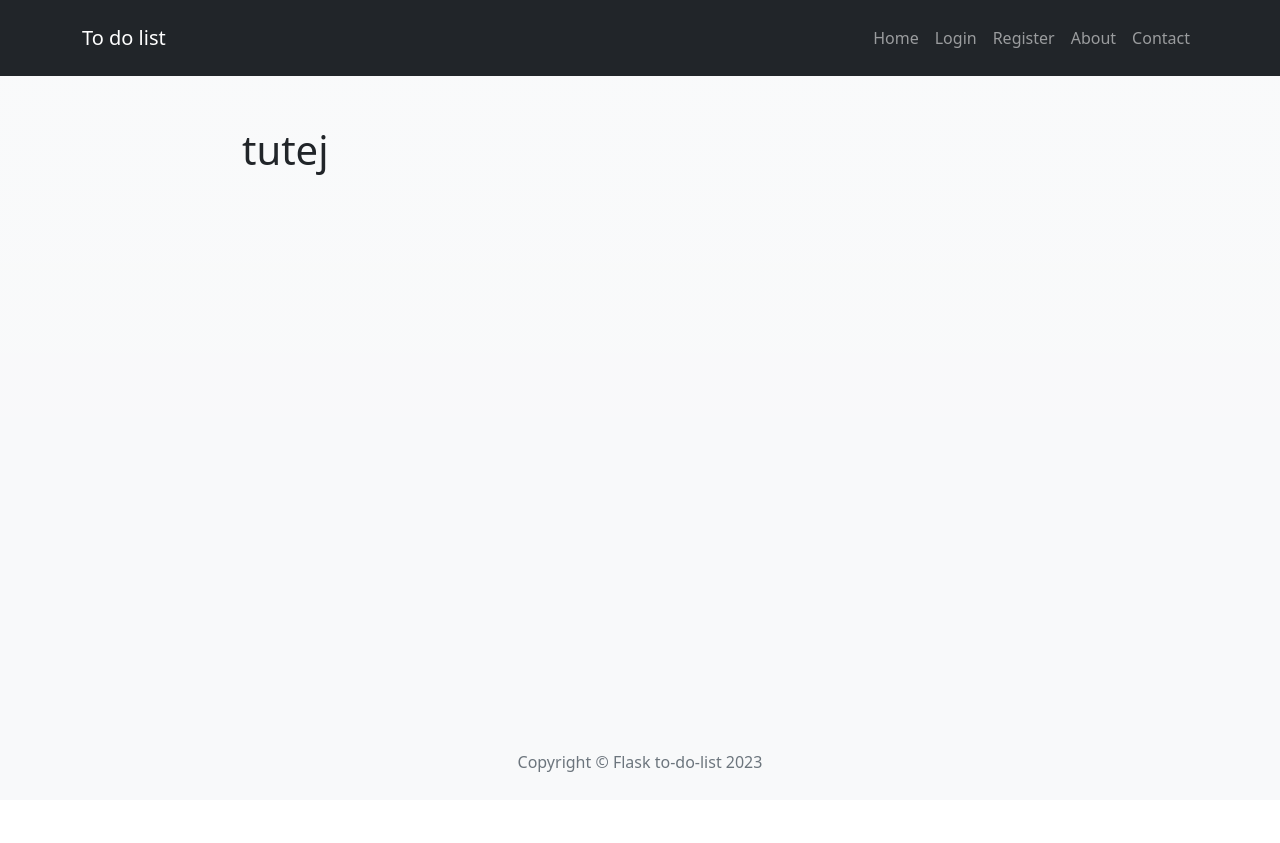
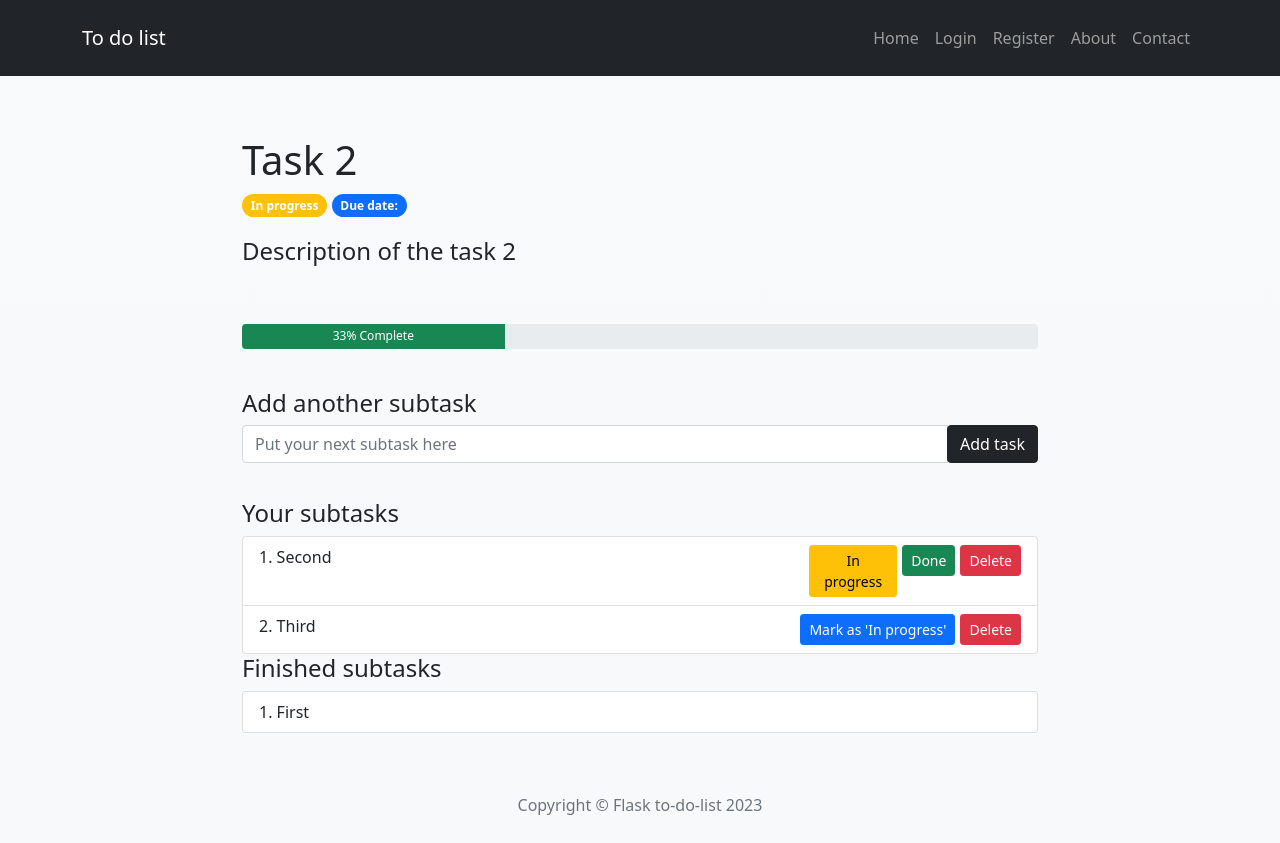
Before and after one commit to StarlessAce/to-do-list-flask, a Flask app: page /task/2 in a window 1280 px wide. Before the commit the page ends 772 px from the top, so only its background shows below. Run offline with Flask 2, Linux system fonts and the light colour scheme; data comes from the database, SQL or seed files in the repository; both versions use the stored data as it was after the commit; some libraries are stand-ins or nearby versions.

Commit message:
1. Task page upgraded a. new layout 2. Added task page progress bar functionalities: a. change of precentage width b. change of percentage label
To do:
1. Finish task page
2. Add login authentication
3. Make nav buttons work
4. Create functionalities to finished tasks:
b. change 'on time' attribute
6. Add authors of tasks

```diff
--- a/main.py
+++ b/main.py
@@ -42,9 +42,26 @@ class Task(db.Model, Base):
     finish_date = db.Column(db.String(50), nullable=False)
     ontime = db.Column(db.Boolean, nullable=False)
 
+class Subtask(db.Model, Base):
+    __tablename__ = 'Subtasks'
+    id = db.Column(db.Integer, primary_key=True)
+    task_id = db.Column(db.Integer, db.ForeignKey('Tasks.id'))
+    text = db.Column(db.String(50), nullable=False)
+    status = db.Column(db.String(20), nullable=False)
+    finished = db.Column(db.Boolean, nullable=False)
+    main_task = relationship('Task', backref='subtask')
+
 
 with app.app_context():
     db.create_all()
+
+
+def check_approval(task_id):
+    orig_task = Task.query.get(task_id)
+    if not (Subtask.query.filter_by(task_id=task_id, status='In progress').all() or Subtask.query.filter_by(
+            task_id=task_id, status='Not started').all()):
+        if Subtask.query.filter_by(task_id=task_id, status='Finished').all():
+            orig_task.status = 'Waiting for approval'
 
 
 @app.route('/', methods=['GET', 'POST'])
@@ -55,7 +72,7 @@ def get_all_tasks():
             description='add task descpription',
             priority=0,
             deadline='not assigned',
-            status='not started'
+            status='Not started'
         )
         db.session.add(task)
         db.session.commit()
@@ -72,6 +89,34 @@ def delete_task(task_id):
     return redirect(url_for('get_all_tasks'))
 
 
+@app.route("/delete/<int:subtask_id>&<int:task_id>")
+def delete_subtask(subtask_id, task_id):
+    subtask_to_delete = Subtask.query.get(subtask_id)
+    db.session.delete(subtask_to_delete)
+
+    check_approval(task_id)
+
+    db.session.commit()
+    return redirect(url_for('show_task', task_id=task_id))
+
+
+@app.route("/mark_as_progress/<int:subtask_id>&<int:task_id>")
+def mark_as_progress(subtask_id, task_id):
+    subtask = Subtask.query.get(subtask_id)
+    orig_task = Task.query.get(task_id)
+    if subtask.status != 'Not started':
+        subtask.status = 'Not started'
+    else:
+        subtask.status = 'In progress'
+    if Subtask.query.filter_by(task_id=task_id, status='In progress').all() or (Subtask.query.filter_by(task_id=task_id, status='Finished').all() and Subtask.query.filter_by(task_id=task_id, status='Not started')):
+        orig_task.status = 'In progress'
+    else:
+        orig_task.status = 'Not started'
+
+    db.session.commit()
+    return redirect(url_for('show_task', task_id=task_id))
+
+
 @app.route("/done/<int:task_id>")
 def move_to_done(task_id):
     task = Task.query.get(task_id)
@@ -79,7 +124,7 @@ def move_to_done(task_id):
     finish_date = now.strftime("%m/%d/%Y")
 
     task.finish_date = finish_date
-    task.status = 'finished'
+    task.status = 'Finished'
     task.finished = True
     task.ontime = True
 
@@ -87,6 +132,24 @@ def move_to_done(task_id):
     done_list.append(Task.query.get(task_id))
 
     return redirect(url_for('get_all_tasks'))
+
+@app.route("/done/<int:subtask_id>&<int:task_id>")
+def move_subtask_to_done(subtask_id, task_id):
+    subtask = Subtask.query.get(subtask_id)
+
+    now = datetime.datetime.now()
+    finish_date = now.strftime("%m/%d/%Y")
+
+    subtask.finish_date = finish_date
+    subtask.status = 'Finished'
+    subtask.finished = True
+
+    check_approval(task_id)
+
+    db.session.commit()
+
+    return redirect(url_for('show_task', task_id=task_id))
+
 
 @app.route("/new-task", methods=['GET', 'POST'])
 def new_task():
@@ -101,7 +164,7 @@ def new_task():
             text=request.form['title'],
             description=description,
             priority=request.form['priority'],
-            status='not started',
+            status='Not started',
             deadline=request.form['deadline'],
             finished=False,
             start_date=start_date,
@@ -110,15 +173,37 @@ def new_task():
         )
         db.session.add(task)
         db.session.commit()
-        tasks = Task.query.all()
         return redirect(url_for('get_all_tasks'))
     return render_template("new-task.html")
 
 
-@app.route('/task/<int:task_id>')
+@app.route('/task/<int:task_id>', methods=['GET', 'POST'])
 def show_task(task_id):
-    print('tutej')
-    return render_template('task.html')
+    task = Task.query.get(task_id)
+    if request.method == 'POST':
+        subtask = Subtask(
+            text=request.form['task'],
+            status='Not startedl',
+            finished=False,
+            main_task=task
+        )
+        db.session.add(subtask)
+        db.session.commit()
+        mark_as_progress(subtask_id=subtask.id, task_id=task_id)
+
+    subtasks = Subtask.query.filter_by(task_id=task_id, finished=False).all()
+    finished_subtasks = Subtask.query.filter_by(task_id=task_id, finished=True).all()
+    all_subtasks = Subtask.query.filter_by(task_id=task_id).all()
+    len_all = len(all_subtasks)
+    print(len_all)
+    len_finished = len(finished_subtasks)
+    try:
+        bar_percentage = int(len_finished/len_all*100)
+    except ZeroDivisionError:
+        bar_percentage = 0
+    print(bar_percentage)
+
+    return render_template('task.html', task=task, subtasks=subtasks, finished_subtasks=finished_subtasks, percentage=bar_percentage)
 
 
 
--- a/static/css/styles.css
+++ b/static/css/styles.css
@@ -22,7 +22,27 @@
 .list-el {
   padding: 5px;
 }
-
+.badge {
+  display: inline-block;
+  font-size: 11px;
+  font-weight: 600;
+  padding: 3px 6px;
+  border: 1px solid transparent;
+  min-width: 10px;
+  line-height: 1;
+  color: #fff;
+  text-align: center;
+  white-space: nowrap;
+  vertical-align: middle;
+  border-radius: 99999px
+}
+.badge.badge-outlined {
+  background-color: transparent
+}
+.badge.badge-outlined.badge-success {
+  border-color: #64DD17;
+  color: #64DD17
+}
 .btn-del {
   margin-left: 50px;
   float: right;
@@ -54,6 +74,13 @@ a {
 .input-group-append {
   cursor: pointer;
 }
+.in-progress-btn
+{
+  margin-left: 5px;
+  padding: 10px;
+  float: right;
+  width: 88px;
+}
 
 .list-pointer
 {
@@ -70,6 +97,19 @@ a {
     opacity: 0.4;
     font-size: 12px;
 }
+.task-main-info
+{
+   padding: 10px 0px 10px 0px;
+}
+.task-description-info
+{
+   padding: 20px 0px 20px 0px;
+}
+.task-progress-bar
+{
+   padding: 20px 0px 40px 0px;
+}
+
 
 .progress-column
 {
@@ -81,6 +121,12 @@ a {
     padding:0px 10px 0px 0px;
 }
 
+.subtask-form
+{
+    padding:0px 0px 20px 0px;
+
+}
+
 .task-column
 {
     width: 20%;
@@ -90,6 +136,15 @@ a {
 {
     margin-top: 10px;
     margin-bottom: 40px;
+}
+.task-finished-info
+{
+    font-size: 20px;
+    font-weight: bold;
+}
+.task-finished-task
+{
+    padding: 10px 0px 20px 0px;
 }
 .finished-task-text
 {
--- a/templates/header.html
+++ b/templates/header.html
@@ -20,7 +20,7 @@
   <!-- Navigation -->
   <nav class="navbar navbar-expand-lg navbar-dark bg-dark fixed-top" id="mainNav">
     <div class="container">
-      <a class="navbar-brand" href="#">To do list</a>
+      <a class="navbar-brand" href="{{ url_for('get_all_tasks') }}">To do list</a>
       <button class="navbar-toggler navbar-toggler-right" type="button" data-toggle="collapse" data-target="#navbarResponsive" aria-controls="navbarResponsive" aria-expanded="false" aria-label="Toggle navigation">
         Menu
         <i class="fas fa-bars"></i>
@@ -28,7 +28,7 @@
       <div class="collapse navbar-collapse" id="navbarResponsive">
         <ul class="navbar-nav ms-auto">
           <li class="nav-item">
-            <a class="nav-link" href="#">Home</a>
+            <a class="nav-link" href="{{ url_for('get_all_tasks') }}">Home</a>
           </li>
           <li class="nav-item">
             <a class="nav-link" href="#">Login</a>
--- a/templates/task.html
+++ b/templates/task.html
@@ -1,7 +1,80 @@
 {% include 'header.html' %}
 <div class="main-container">
-  <h1>tutej</h1>
+    <div class="task-main-info">
+        <h1>{{ task.text }}</h1>
+        {% if task.status =='Not started' %}
+        <span class="badge bg-primary rounded-pill float-right">{{ task.status }}</span>
+        {% elif task.status =='In progress' %}
+        <span class="badge bg-warning rounded-pill float-right">{{ task.status }}</span>
+        {% elif task.status =='Finished' %}
+        <span class="badge bg-success rounded-pill float-right">{{ task.status }}</span>
+        {% elif task.status =='Waiting for approval' %}
+        <span class="badge badge-success badge-outlined rounded-pill float-right">{{ task.status }}</span>
+        {% endif %}
+        <span class="badge bg-primary rounded-pill float-right">Due date: {{ task.deadline }}</span>
+        <div class="task-description-info"><h4>{{ task.description }}</h4></div>
+
+        {% if not subtasks %}
+        {% if finished_subtasks %}
+        <div class="task-finished-task">
+            <span class="task-finished-info">All subtasks has been finished. Do you want to mark the entire task as finished?</span>
+            <a href='#' class="btn btn-outline-success done-btn btn-sm" role="button">Done</a>
+        </div>
+        {% endif %}
+    {% endif %}
+    </div>
+    <div class="task-progress-bar">
+        <div class="progress" style="height:25px;">
+            <div class="progress-bar bg-success " role="progressbar" aria-valuenow="60" aria-valuemin="0" aria-valuemax="100" style="width:{{percentage}}%">
+                {{percentage}}% Complete
+            </div>
+        </div>
+    </div>
+
+  <form action="" method="post" class="subtask-form">
+        <h4>Add another subtask</h4>
+        <div class="input-group mb-3">
+            <input class="form-control" type="text" placeholder="Put your next subtask here" name="task">
+            <div class="input-group-append">
+                <input class="btn btn-dark" type="submit" value="Add task">
+            </div>
+        </div>
+  </form>
+
+
+  {% if subtasks %}
+    <h4>Your subtasks</h4>
+    <ol class="list-group list-group-numbered">
+        {% for subtask in subtasks %}
+        <li class="list-group-item">
+            <span class="mt-5">{{ subtask.text }}</span>
+            <a href='{{url_for("delete_subtask", subtask_id=subtask.id, task_id=task.id)}}' class="btn btn-danger delete-btn btn-sm"  role="button">Delete</a>
+            {% if subtask.status !='In progress' %}
+            <a href='{{url_for("mark_as_progress", subtask_id=subtask.id, task_id=task.id)}}' class="btn btn-primary done-btn btn-sm" role="button">Mark as 'In progress'</a>
+            {% else %}
+            <a href='{{url_for("move_subtask_to_done", subtask_id=subtask.id, task_id=task.id)}}' class="btn btn-success done-btn btn-sm" role="button">Done</a>
+            <a href='{{url_for("mark_as_progress", subtask_id=subtask.id, task_id=task.id)}}' class="btn btn-warning in-progress-btn btn-sm" role="button">In progress</a>
+            {% endif %}
+        </li>
+        {%endfor %}
+    </ol>
+  {% endif %}
+    {% if finished_subtasks %}
+    <h4>Finished subtasks</h4>
+    <ol class="list-group list-group-numbered">
+        {% for subtask in finished_subtasks %}
+        <li class="list-group-item">
+            <span class="mt-5">{{ subtask.text }}</span>
+        </li>
+        {%endfor %}
+    </ol>
+  {% endif %}
+
 
 </div>
 
+
+
+
+
 {% include "footer.html" %}
```
Also changed, not shown: tasks1.db.
